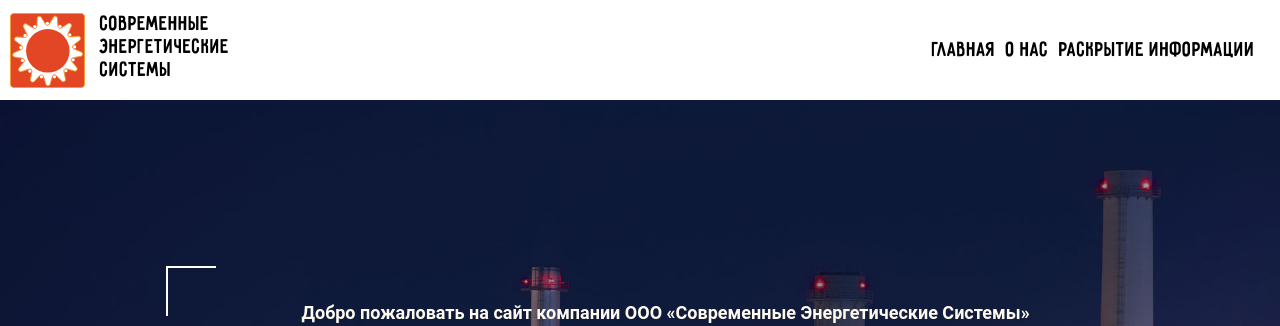
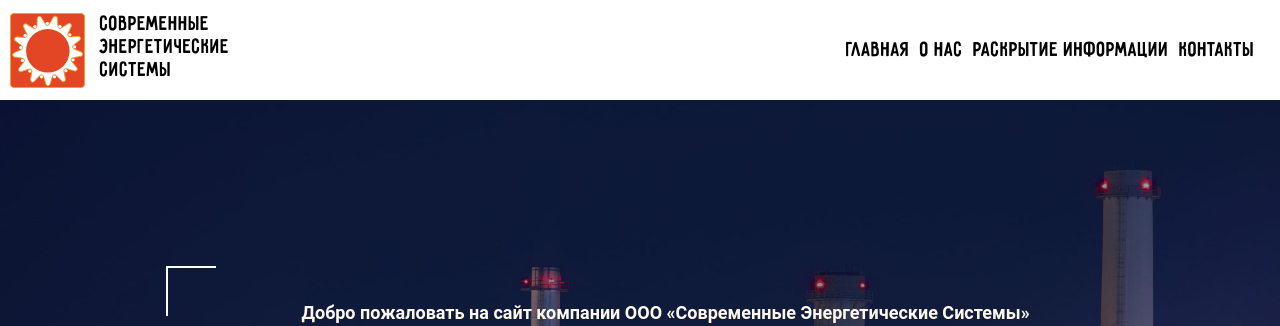
Before and after one commit to InkPain/ses-energo.local, a PHP site: page / in a window 1280 px wide. Shown: the top 326 px of the page. Run offline with PHP 8.4, Linux system fonts and the light colour scheme.

Commit message:
done main page

```diff
--- a/assets/styles/main.css
+++ b/assets/styles/main.css
@@ -4,6 +4,7 @@
 
 
 * {
+    scroll-behavior: smooth;
 	appearance:normal;
 	-webkit-appearance: none;
 	-moz-appearance: none;
@@ -209,7 +210,7 @@ h3{
 
 }
 
-@media (max-width:470px){
+@media (max-width:700px){
     body.lock{
         overflow: hidden;
     }
--- a/index.html
+++ b/index.html
@@ -45,11 +45,14 @@
                         <a href="#">
                             <li id="one">Главная</li>
                         </a>
-                        <a href="#">
+                        <a href="#about_us_block">
                             <li id="two">О нас</li>
                         </a>
                         <a href="#">
                             <li class="radius" id="three">Раскрытие информации</li>
+                        </a>
+                        <a href="#contacts">
+                            <li class="radius" id="three">Контакты</li>
                         </a>
                     </ul>
                 </nav>
@@ -116,6 +119,7 @@
                 <img src="assets/img/3.jpg" alt="">
             </div>
         </div>
+        <a name="about_us_block"></a>
         <!-- About Us -->
         <div class="about_us_block">
             <!-- <div class="block_none"></div> -->
@@ -268,6 +272,7 @@
             </div>
         </div>
         <!-- Contacts block -->
+        <a name="contacts"></a>
         <div class="contacts_block">
             <div class="gray_background"></div>
             <div class="contacts_main">
```
